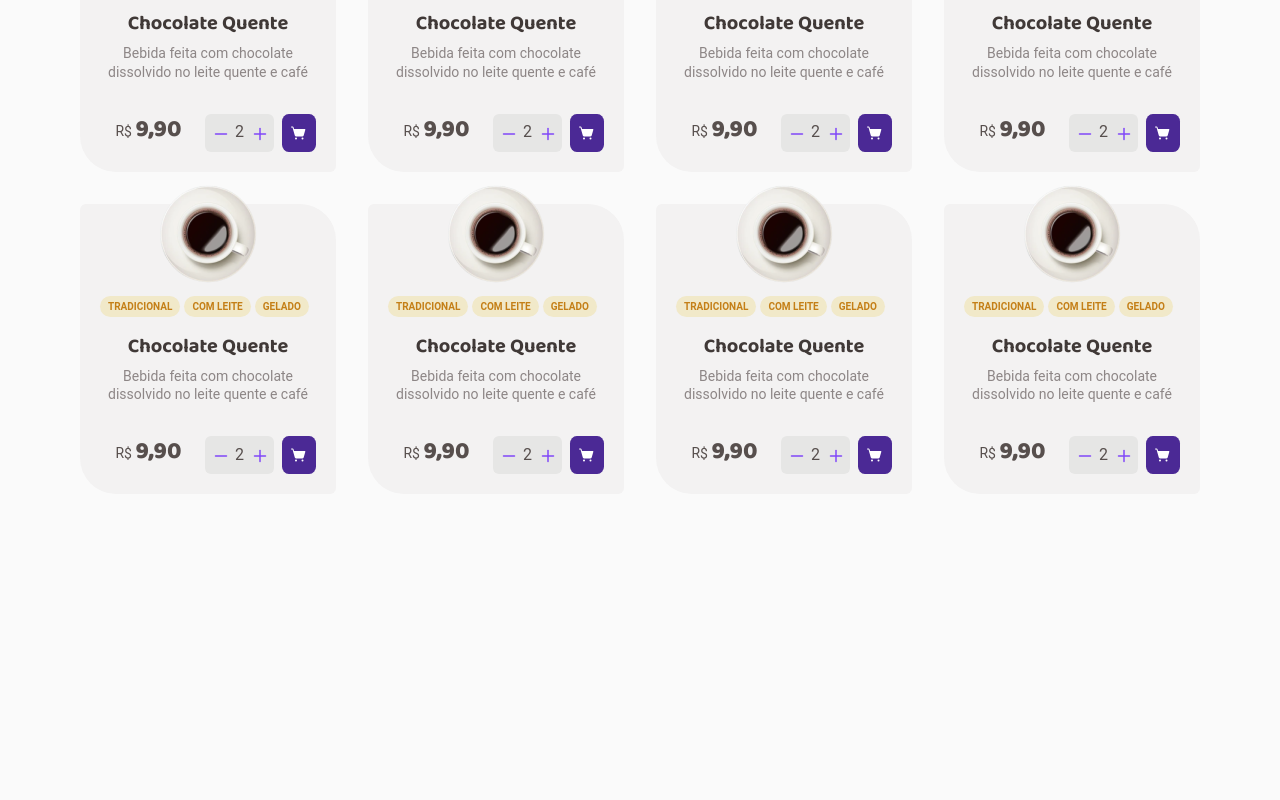
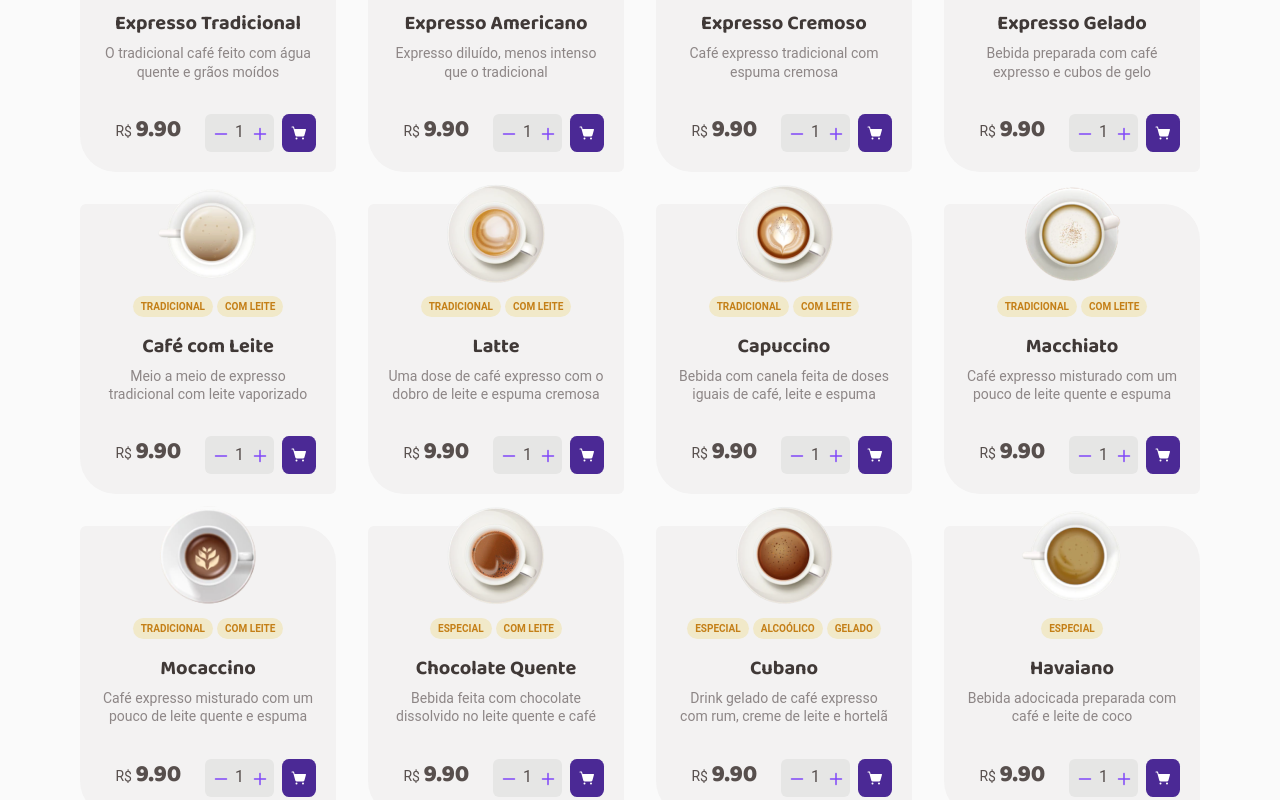
Before and after one commit to adventureandre/Coffee-Delivery, a React (Vite) app: page / in a window 1280 px wide. Shown: the part 800-1600 px from the top of the page. Before the commit the page ends 1294 px from the top, so only its background shows below. Built offline with nearby package versions, Linux system fonts and the light colour scheme.

Commit message:
feat: add list items and creating function increase product and confirmed cart

```diff
--- /dev/null
+++ b/data.json
@@ -0,0 +1,116 @@
+{
+  "coffees": [
+    {
+      "id": "0",
+      "title": "Expresso Tradicional",
+      "description": "O tradicional café feito com água quente e grãos moídos",
+      "tags": ["tradicional"],
+      "price": 9.90,
+      "image": "/images/coffees/expresso.png"
+    },
+    {
+      "id": "1",
+      "title": "Expresso Americano",
+      "description": "Expresso diluído, menos intenso que o tradicional",
+      "tags": ["tradicional"],
+      "price": 9.90,
+      "image": "/images/coffees/americano.png"
+    },
+    {
+      "id": "2",
+      "title": "Expresso Cremoso",
+      "description": "Café expresso tradicional com espuma cremosa",
+      "tags": ["tradicional"],
+      "price": 9.90,
+      "image": "/images/coffees/expresso-cremoso.png"
+    },
+    {
+      "id": "3",
+      "title": "Expresso Gelado",
+      "description": "Bebida preparada com café expresso e cubos de gelo",
+      "tags": ["tradicional", "gelado"],
+      "price": 9.90,
+      "image": "/images/coffees/cafe-gelado.png"
+    },
+    {
+      "id": "4",
+      "title": "Café com Leite",
+      "description": "Meio a meio de expresso tradicional com leite vaporizado",
+      "tags": ["tradicional", "com leite"],
+      "price": 9.90,
+      "image": "/images/coffees/cafe-com-leite.png"
+    },
+    {
+      "id": "5",
+      "title": "Latte",
+      "description": "Uma dose de café expresso com o dobro de leite e espuma cremosa",
+      "tags": ["tradicional", "com leite"],
+      "price": 9.90,
+      "image": "/images/coffees/latte.png"
+    },
+    {
+      "id": "6",
+      "title": "Capuccino",
+      "description": "Bebida com canela feita de doses iguais de café, leite e espuma",
+      "tags": ["tradicional", "com leite"],
+      "price": 9.90,
+      "image": "/images/coffees/capuccino.png"
+    },
+    {
+      "id": "7",
+      "title": "Macchiato",
+      "description": "Café expresso misturado com um pouco de leite quente e espuma",
+      "tags": ["tradicional", "com leite"],
+      "price": 9.90,
+      "image": "/images/coffees/macchiato.png"
+    },
+    {
+      "id": "8",
+      "title": "Mocaccino",
+      "description": "Café expresso misturado com um pouco de leite quente e espuma",
+      "tags": ["tradicional", "com leite"],
+      "price": 9.90,
+      "image": "/images/coffees/mocaccino.png"
+    },
+    {
+      "id": "9",
+      "title": "Chocolate Quente",
+      "description": "Bebida feita com chocolate dissolvido no leite quente e café",
+      "tags": ["especial", "com leite"],
+      "price": 9.90,
+      "image": "/images/coffees/chocolate-quente.png"
+    },
+    {
+      "id": "10",
+      "title": "Cubano",
+      "description": "Drink gelado de café expresso com rum, creme de leite e hortelã",
+      "tags": ["especial", "alcoólico", "gelado"],
+      "price": 9.90,
+      "image": "/images/coffees/cubano.png"
+    },
+    {
+      "id": "11",
+      "title": "Havaiano",
+      "description": "Bebida adocicada preparada com café e leite de coco",
+      "tags": ["especial"],
+      "price": 9.90,
+      "image": "/images/coffees/havaiano.png"
+    },
+    {
+      "id": "12",
+      "title": "Árabe",
+      "description": "Bebida preparada com grãos de café árabe e especiarias",
+      "tags": ["especial"],
+      "price": 9.90,
+      "image": "/images/coffees/arabe.png"
+    },
+    {
+      "id": "13",
+      "title": "Irlandês",
+      "description": "Bebida a base de café, uísque irlandês, açúcar e chantilly",
+      "tags": ["especial", "alcoólico"],
+      "price": 9.90,
+      "image": "/images/coffees/irlandes.png"
+    }
+  ]
+}
--- a/package.json
+++ b/package.json
@@ -10,7 +10,7 @@
     "preview": "vite preview"
   },
   "dependencies": {
-    "phosphor-react": "^1.4.1",
+    "@phosphor-icons/react": "^2.1.7",
     "react": "^18.3.1",
     "react-dom": "^18.3.1",
     "react-router-dom": "^6.25.1",
@@ -19,8 +19,8 @@
   "devDependencies": {
     "@rocketseat/eslint-config": "^2.2.2",
     "@types/react": "^18.3.3",
-    "@vitejs/plugin-react":"4.3.1",
     "@types/react-dom": "^18.3.0",
+    "@vitejs/plugin-react": "4.3.1",
     "eslint": "^8.57.0",
     "eslint-plugin-simple-import-sort": "^12.1.1",
     "typescript": "^5.2.2",
--- a/src/components/Form/QuantityButton/index.tsx
+++ b/src/components/Form/QuantityButton/index.tsx
@@ -1,18 +1,28 @@
-import { Minus, Plus } from 'phosphor-react'
+import { Minus, Plus } from '@phosphor-icons/react'
 import { useTheme } from 'styled-components'
 
 import { TotalItens } from './styles'
 
-export function QuantityButton() {
+interface QuantityButtonProps {
+  quantity: number
+  onIncrease: () => void
+  onDecrease: () => void
+}
+
+export function QuantityButton({
+  quantity,
+  onDecrease,
+  onIncrease,
+}: QuantityButtonProps) {
   const theme = useTheme()
 
   return (
     <TotalItens>
-      <button>
+      <button onClick={onDecrease}>
         <Minus weight="bold" color={theme.colors.purple} />
       </button>
-      2
-      <button>
+      {quantity}
+      <button onClick={onIncrease}>
         <Plus weight="bold" color={theme.colors.purple} />
       </button>
     </TotalItens>
--- a/src/components/Header/index.tsx
+++ b/src/components/Header/index.tsx
@@ -1,4 +1,4 @@
-import { MapPin, ShoppingCart } from 'phosphor-react'
+import { MapPin, ShoppingCart } from '@phosphor-icons/react'
 import { Link } from 'react-router-dom'
 
 import { Aside, Container, Location } from './styles.ts'
--- a/src/pages/Checkout/index.tsx
+++ b/src/pages/Checkout/index.tsx
@@ -5,7 +5,7 @@ import {
   MapPin,
   Money,
   Trash,
-} from 'phosphor-react'
+} from '@phosphor-icons/react'
 import { useTheme } from 'styled-components'
 
 import { InputForm } from '../../components/Form/InputForm'
@@ -127,7 +127,7 @@ export function CheckoutPage() {
               />
               <DescCoffeItem style={{ gridArea: 'desc' }}>
                 <h2>Expresso Tradicional</h2>
-                <QuantityButton />
+                {/* <QuantityButton /> */}
                 <RemoveButtonCoffeItem>
                   <Trash size={16} />
                   Remover
--- a/src/pages/Home/CoffeList/CoffeItens/index.tsx
+++ b/src/pages/Home/CoffeList/CoffeItens/index.tsx
@@ -1,4 +1,5 @@
-import { ShoppingCartSimple } from 'phosphor-react'
+import { CheckFat, ShoppingCartSimple } from '@phosphor-icons/react'
+import { useEffect, useState } from 'react'
 import { useTheme } from 'styled-components'
 
 import { QuantityButton } from '../../../../components/Form/QuantityButton'
@@ -12,31 +13,74 @@ import {
   Container,
 } from './styles'
 
-export function CoffeItens() {
+interface CoffeItensProps {
+  coffee: {
+    id: string
+    title: string
+    description: string
+    tags: string[]
+    price: number
+    image: string
+  }
+}
+
+export function CoffeItens({ coffee }: CoffeItensProps) {
   const theme = useTheme()
+
+  const [quatity, setquatity] = useState<number>(1)
+  const [isaddtoCart, setIsaddtoCart] = useState<boolean>(false)
+
+  function handleIncrease() {
+    setquatity((prevQuantity) => prevQuantity + 1)
+  }
+
+  function handleDecreases() {
+    setquatity((prevQuantity) => prevQuantity - 1)
+  }
+
+  useEffect(() => {
+    setTimeout(() => {
+      if (isaddtoCart) {
+        setIsaddtoCart(false)
+      }
+    }, 2000)
+  }, [isaddtoCart])
 
   return (
     <Container>
-      <CoffeeImg src="./images/coffees/americano.png" />
+      <CoffeeImg src={coffee.image} alt={coffee.title} />
+
       <CaffeTag>
-        <span>Tradicional</span>
-        <span>com leite</span>
-        <span>gelado</span>
+        {coffee.tags.map((tag, i) => (
+          <span key={i}>{tag}</span>
+        ))}
       </CaffeTag>
-      <CaffeTitle>Chocolate Quente</CaffeTitle>
-      <CaffeDesc>
-        Bebida feita com chocolate dissolvido no leite quente e café
-      </CaffeDesc>
+
+      <CaffeTitle>{coffee.title}</CaffeTitle>
+      <CaffeDesc>{coffee.description}</CaffeDesc>
       <CaffeFooter>
         <span>
-          R$ <strong>9,90</strong>
+          R$ <strong>{coffee.price.toFixed(2)}</strong>
         </span>
 
-        <QuantityButton />
+        <QuantityButton
+          quantity={quatity}
+          onIncrease={handleIncrease}
+          onDecrease={handleDecreases}
+        />
 
-        <ButtonCart style={{ backgroundColor: theme.colors['purple-dark'] }}>
-          <ShoppingCartSimple weight="fill" />
-        </ButtonCart>
+        {isaddtoCart ? (
+          <ButtonCart style={{ backgroundColor: theme.colors['yellow-dark'] }}>
+            <CheckFat weight="fill" />
+          </ButtonCart>
+        ) : (
+          <ButtonCart
+            onClick={() => setIsaddtoCart(true)}
+            style={{ backgroundColor: theme.colors['purple-dark'] }}
+          >
+            <ShoppingCartSimple weight="fill" />
+          </ButtonCart>
+        )}
       </CaffeFooter>
     </Container>
   )
--- a/src/pages/Home/CoffeList/CoffeItens/styles.ts
+++ b/src/pages/Home/CoffeList/CoffeItens/styles.ts
@@ -24,6 +24,7 @@ export const CaffeTag = styled.div`
   display: flex;
   flex-direction: row;
   align-items: center;
+  justify-content: center;
   gap: 4px;
   margin-top: 12px;
 
--- a/src/pages/Home/CoffeList/index.tsx
+++ b/src/pages/Home/CoffeList/index.tsx
@@ -1,3 +1,4 @@
+import { coffees } from '../../../../data.json'
 import { CoffeItens } from './CoffeItens'
 import { CoffeListTitle, Container, Content } from './styles'
 
@@ -6,8 +7,8 @@ export function OurCoffes() {
     <Container>
       <CoffeListTitle>Nossos cafés</CoffeListTitle>
       <Content>
-        {Array.from({ length: 8 }).map((_, i) => (
-          <CoffeItens key={i} />
+        {coffees.map((coffee) => (
+          <CoffeItens key={coffee.id} coffee={coffee} />
         ))}
       </Content>
     </Container>
```
Also changed, not shown: src/components/Form/Itens/index.tsx (added, +44 -0 lines), src/components/Form/Itens/styles.ts (added, +60 -0 lines), 1 other file (tests, documents, lock files or other folders).
